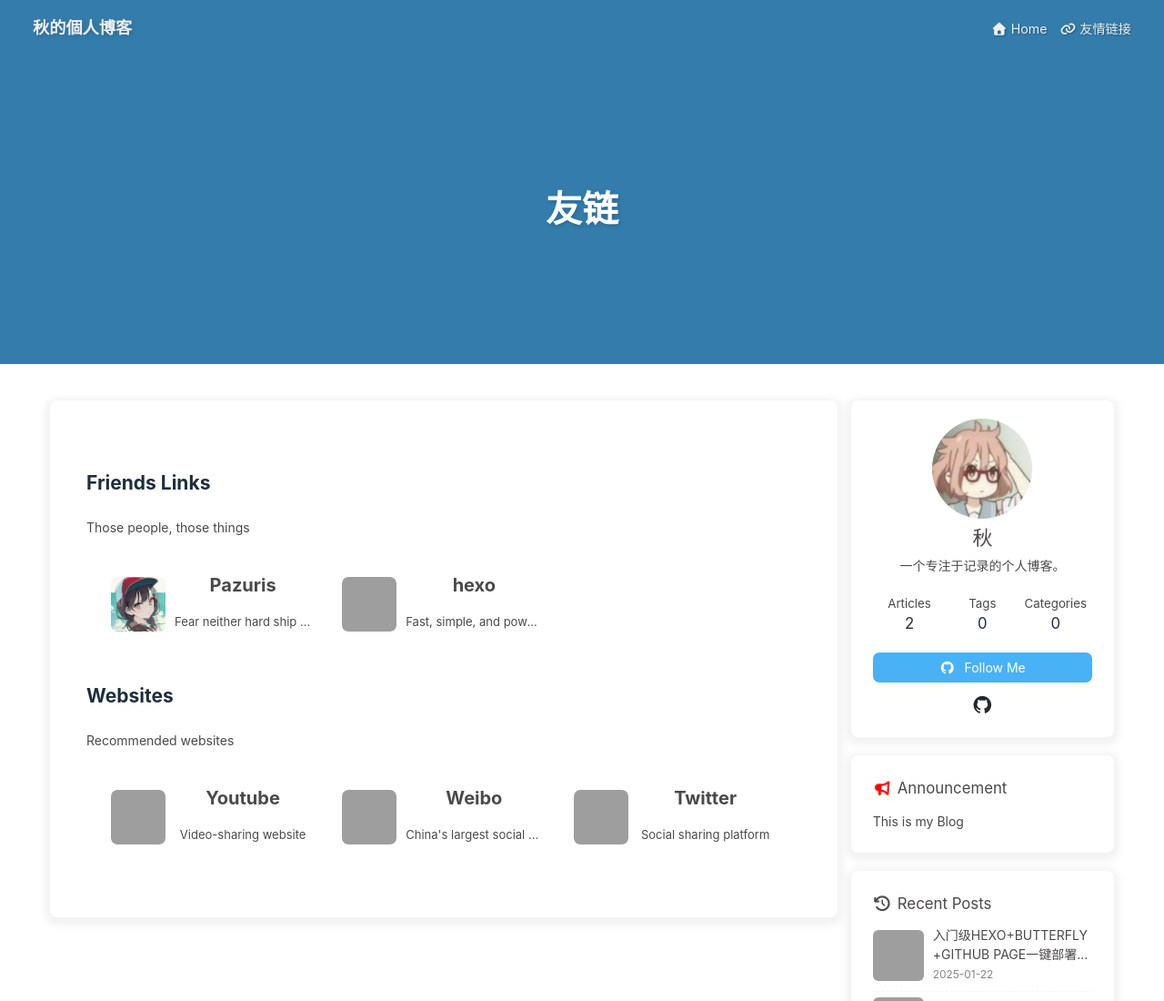
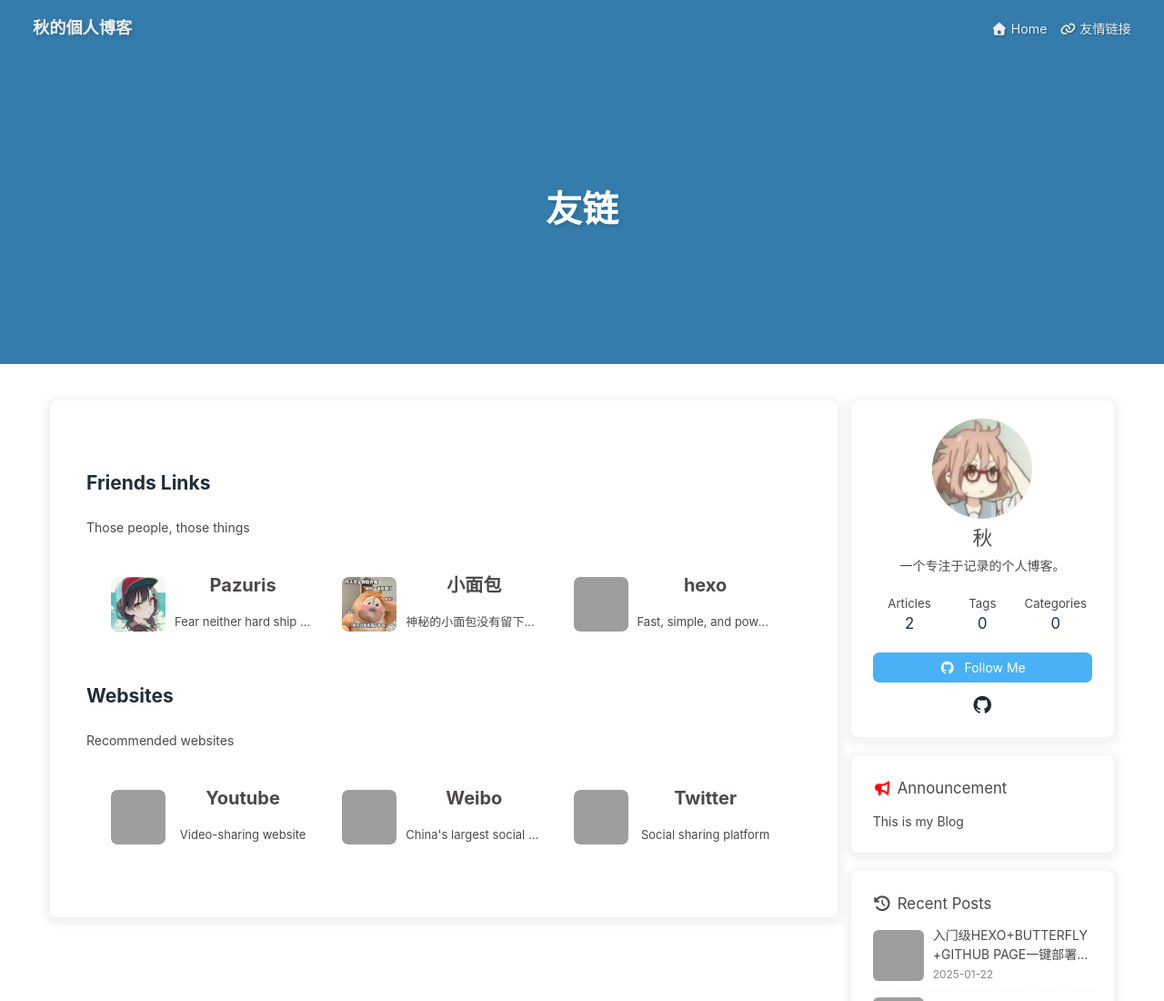
Before and after one commit to QvQ-Qiu/QvQ-Qiu.github.io, a plain HTML site: page link/index.html in a window 1280 px wide. Shown: the top 1100 px of the page at 91% size. Drawn offline with Linux system fonts and the light colour scheme; some packages are replaced by stand-ins of ours; grey boxes are pictures that could not be loaded; a script that the page names is missing.

Commit message:
Site updated: 2025-01-22 18:04:14

```diff
--- a/link/index.html
+++ b/link/index.html
@@ -155,6 +155,15 @@
     </a>
   </div>
   <div class="flink-list-item">
+    <a href="https://eatbreads.github.io" title="小面包" target="_blank">
+      <div class="flink-item-icon">
+        <img class="no-lightbox" src="/img/bread.jpg" onerror='this.onerror=null;this.src="/img/friend_404.gif"' alt="小面包" />
+      </div>
+      <div class="flink-item-name">小面包</div>
+      <div class="flink-item-desc" title="神秘的小面包没有留下他的签名">神秘的小面包没有留下他的签名</div>
+    </a>
+  </div>
+  <div class="flink-list-item">
     <a href="https://hexo.io/zh-tw/" title="hexo" target="_blank">
       <div class="flink-item-icon">
         <img class="no-lightbox" src="https://d33wubrfki0l68.cloudfront.net/6657ba50e702d84afb32fe846bed54fba1a77add/827ae/logo.svg" onerror='this.onerror=null;this.src="/img/friend_404.gif"' alt="hexo" />
```
Also changed, not shown: img/bread.jpg (added).
